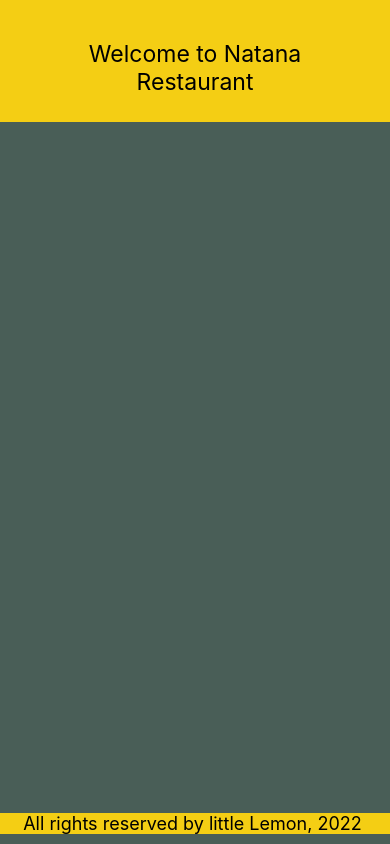
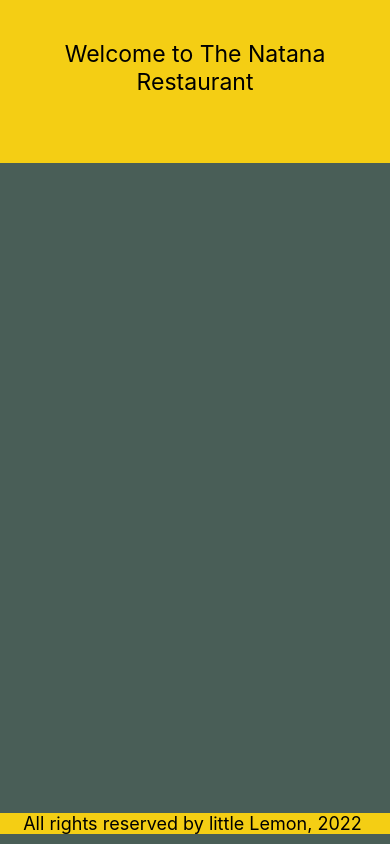
Before and after one commit to Jadashi97/Restaurant-app, a React Native app: screen / in a window 390 px wide. Built offline with nearby package versions, Linux system fonts and the light colour scheme.

Commit message:
(feat): add style and study views

```diff
--- a/components/NatanaRestauHeader.js
+++ b/components/NatanaRestauHeader.js
@@ -3,9 +3,9 @@ import { View,Text} from 'react-native';
 
 export default function NatanaRestauHeader() {
   return (
-    <View style={{flex:0.15, backgroundColor: '#F4CE14' }}>
-      <Text style={{padding: 40, fontSize: 23, color: 'black', textAlign: 'center'}}>
-        Welcome to Natana Restaurant
+    <View style={{flex:0.2, backgroundColor: '#F4CE14' }}>
+      <Text style={{padding: 40, fontSize: 23, color: 'black', textAlign: 'center'}} numberOflines={2}>
+        Welcome to The Natana Restaurant
       </Text>
     </View>
   );
```
